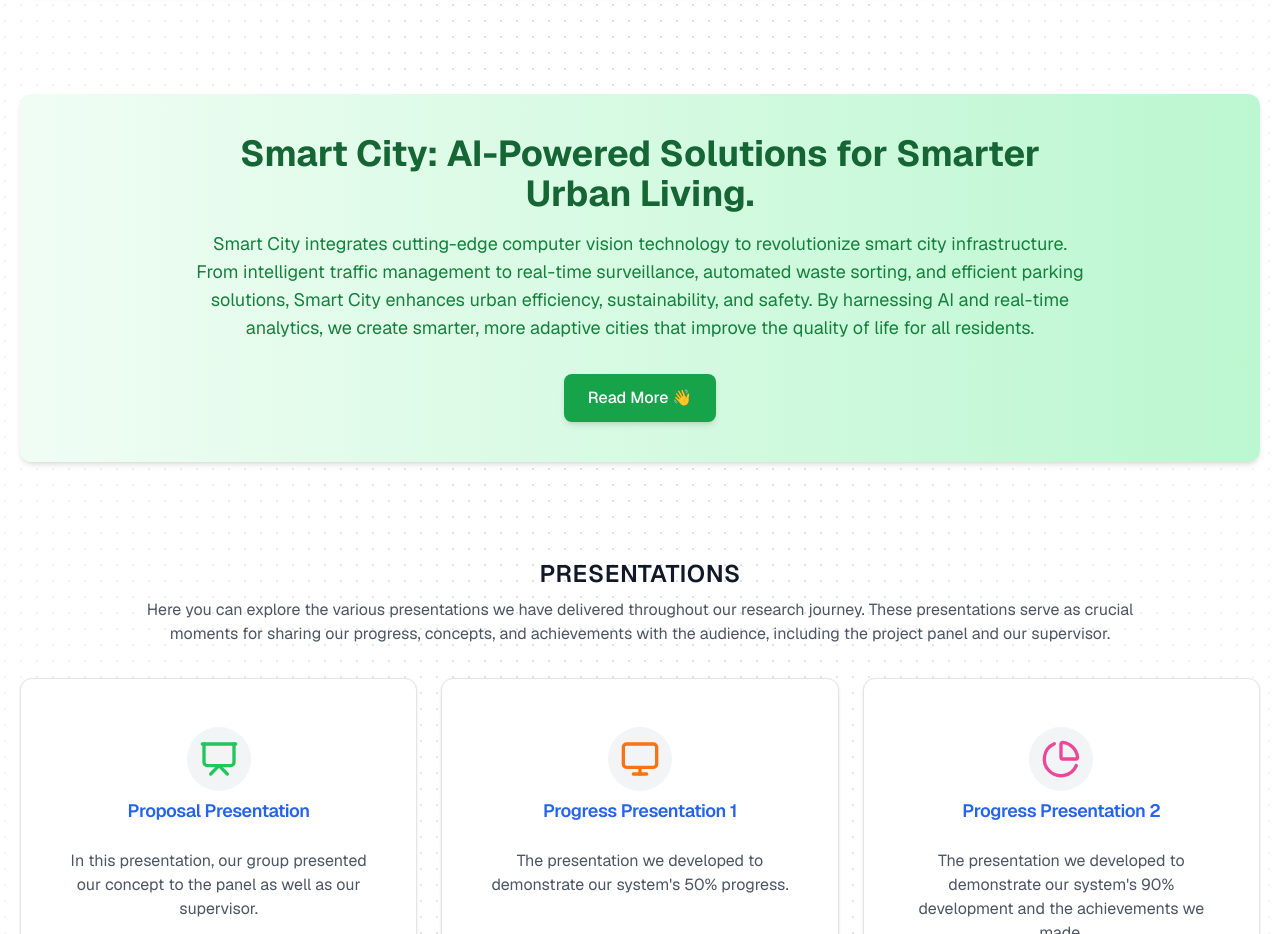
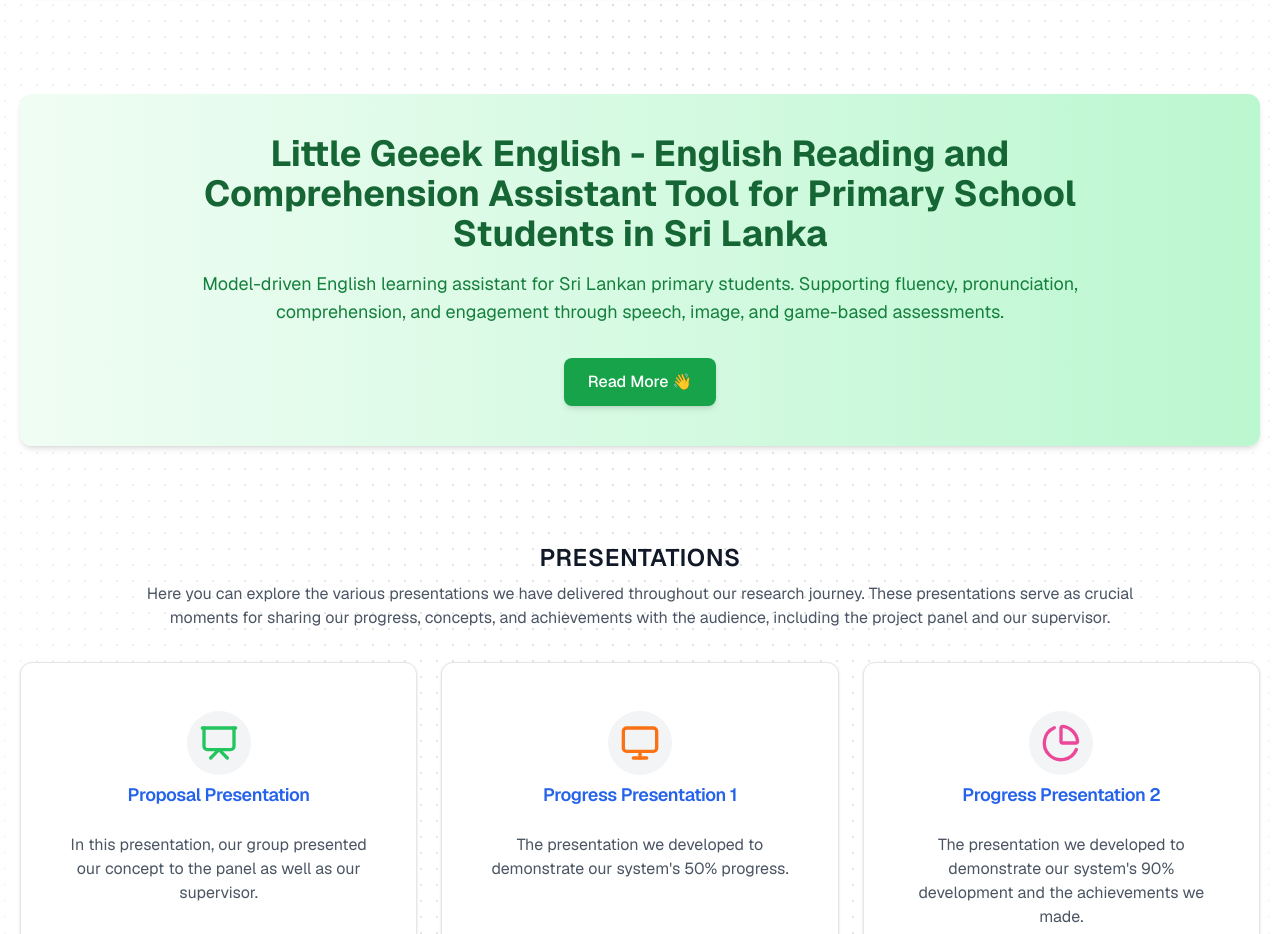
Before and after one commit to it21241246/Little_English_Geeek_Web_App, a Next.js app: page / in a window 1280 px wide. Shown: the part 6240-7174 px from the top of the page. Built offline with nearby package versions, Linux system fonts and the light colour scheme.

Commit message:
Update banner.tsx

```diff
--- a/components/sections/banner.tsx
+++ b/components/sections/banner.tsx
@@ -9,17 +9,13 @@ const Banner = () => {
       <div className="max-w-4xl mx-auto">
         <div className="flex flex-col items-center text-center">
           <h1 className="text-2xl md:text-3xl lg:text-4xl font-bold text-green-800 mb-4">
-            Smart City: AI-Powered Solutions for Smarter Urban Living.
+            Little Geeek English - English Reading and Comprehension Assistant Tool for Primary School Students in Sri Lanka
           </h1>
 
           <p className="text-green-700 mb-8 md:text-lg">
-          Smart City integrates cutting-edge computer vision technology to
-            revolutionize smart city infrastructure. From intelligent traffic
-            management to real-time surveillance, automated waste sorting, and
-            efficient parking solutions, Smart City enhances urban efficiency,
-            sustainability, and safety. By harnessing AI and real-time
-            analytics, we create smarter, more adaptive cities that improve the
-            quality of life for all residents.
+            Model-driven English learning assistant for Sri Lankan primary
+            students. Supporting fluency, pronunciation, comprehension, and engagement
+            through speech, image, and game-based assessments.
           </p>
 
           <Link
```
